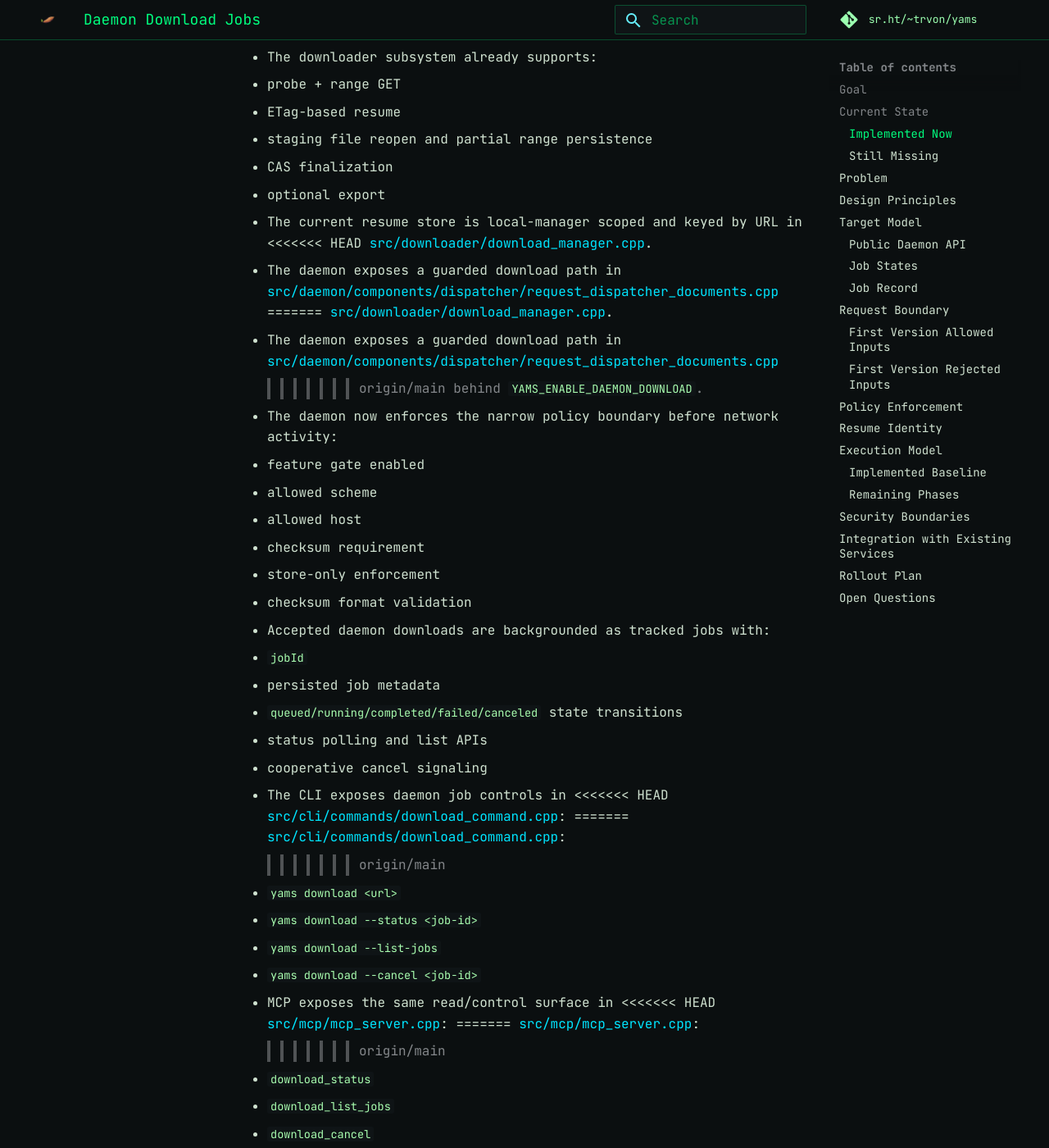
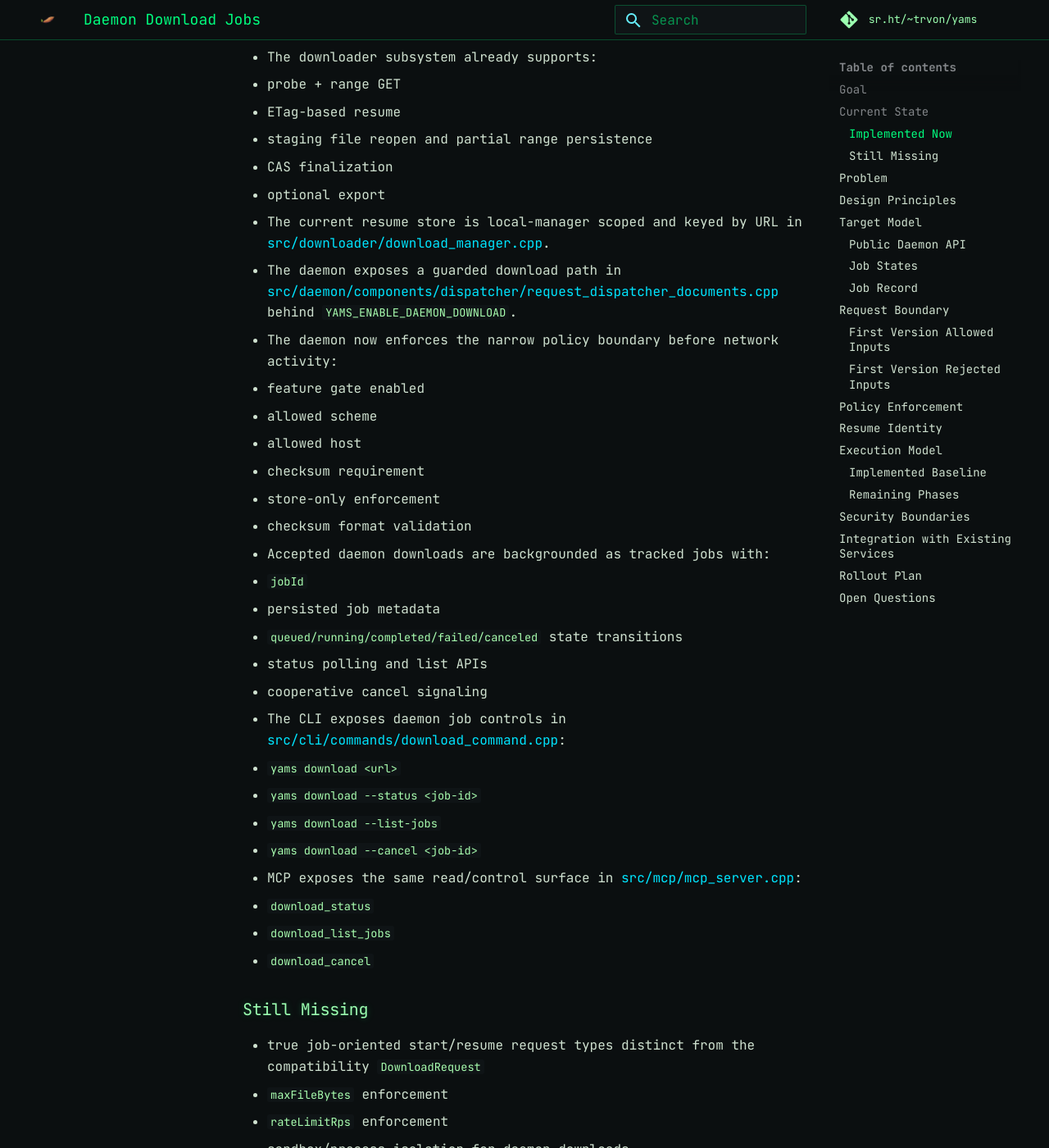
Before and after one commit to trvon/yams, an MkDocs documentation site: the page built from docs/design/daemon-download-jobs.md, in a window 1280 px wide and 1400 px high, scrolled down 689 px. Shown: the whole window at 82% size. Built offline with MkDocs 1.6.1 and Material for MkDocs 9.7.7, drawn with Linux system fonts in a browser that asks for light colours; some of the changed text lies outside the part shown.

Commit message:
fix: resolve merge conflict markers, add missing <random> include
Remove leftover <<<<<<< / ======= / >>>>>>> from earlier merge.
Add #include <random> to ingestion_throughput_bench.cpp.

```diff
--- a/docs/design/daemon-download-jobs.md
+++ b/docs/design/daemon-download-jobs.md
@@ -26,15 +26,9 @@ The design explicitly does not start with arbitrary remote download capability.
   - CAS finalization
   - optional export
 - The current resume store is local-manager scoped and keyed by URL in
-<<<<<<< HEAD
   [src/downloader/download_manager.cpp](../../src/downloader/download_manager.cpp).
 - The daemon exposes a guarded download path in
   [src/daemon/components/dispatcher/request_dispatcher_documents.cpp](../../src/daemon/components/dispatcher/request_dispatcher_documents.cpp)
-=======
-  [src/downloader/download_manager.cpp](/Users/trevon/work/tools/yams/src/downloader/download_manager.cpp).
-- The daemon exposes a guarded download path in
-  [src/daemon/components/dispatcher/request_dispatcher_documents.cpp](/Users/trevon/work/tools/yams/src/daemon/components/dispatcher/request_dispatcher_documents.cpp)
->>>>>>> origin/main
   behind `YAMS_ENABLE_DAEMON_DOWNLOAD`.
 - The daemon now enforces the narrow policy boundary before network activity:
   - feature gate enabled
@@ -50,21 +44,13 @@ The design explicitly does not start with arbitrary remote download capability.
   - status polling and list APIs
   - cooperative cancel signaling
 - The CLI exposes daemon job controls in
-<<<<<<< HEAD
   [src/cli/commands/download_command.cpp](../../src/cli/commands/download_command.cpp):
-=======
-  [src/cli/commands/download_command.cpp](/Users/trevon/work/tools/yams/src/cli/commands/download_command.cpp):
->>>>>>> origin/main
   - `yams download <url>`
   - `yams download --status <job-id>`
   - `yams download --list-jobs`
   - `yams download --cancel <job-id>`
 - MCP exposes the same read/control surface in
-<<<<<<< HEAD
   [src/mcp/mcp_server.cpp](../../src/mcp/mcp_server.cpp):
-=======
-  [src/mcp/mcp_server.cpp](/Users/trevon/work/tools/yams/src/mcp/mcp_server.cpp):
->>>>>>> origin/main
   - `download_status`
   - `download_list_jobs`
   - `download_cancel`
@@ -178,11 +164,7 @@ Those can remain local CLI or MCP-only until the daemon has a stronger policy an
 ## Policy Enforcement
 
 Use the existing `DaemonConfig::DownloadPolicy` in
-<<<<<<< HEAD
 [include/yams/daemon/daemon.h](../../include/yams/daemon/daemon.h), but
-=======
-[include/yams/daemon/daemon.h](/Users/trevon/work/tools/yams/include/yams/daemon/daemon.h), but
->>>>>>> origin/main
 enforce it in the handler before invoking the download service.
 
 Implemented checks today:
```
Also changed, not shown: GOVERNANCE.md (+0 -4 lines), README.md (+0 -15 lines), docs/architecture/extraction-repair-pipeline.md (+0 -4 lines), 5 other files.
